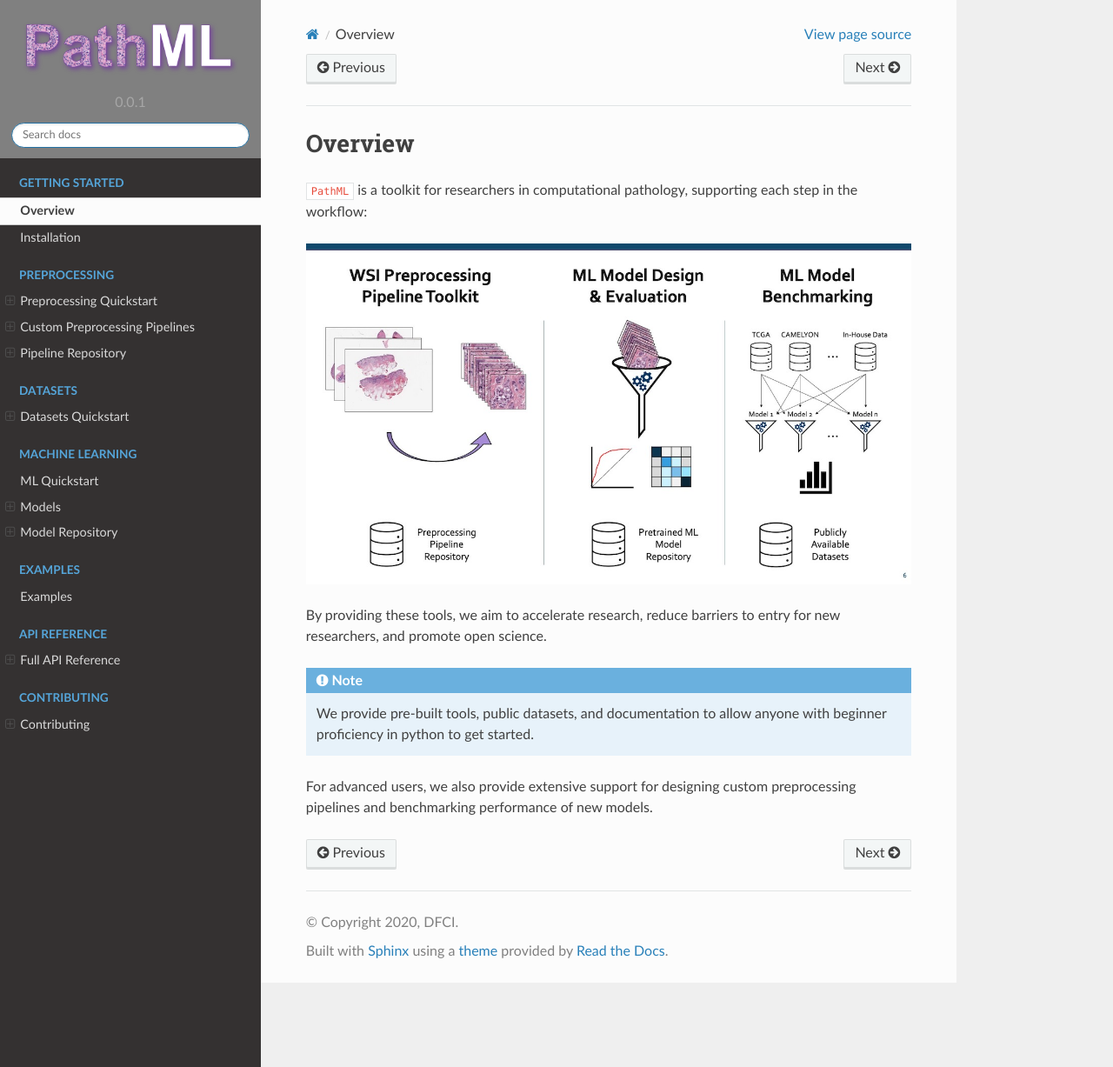
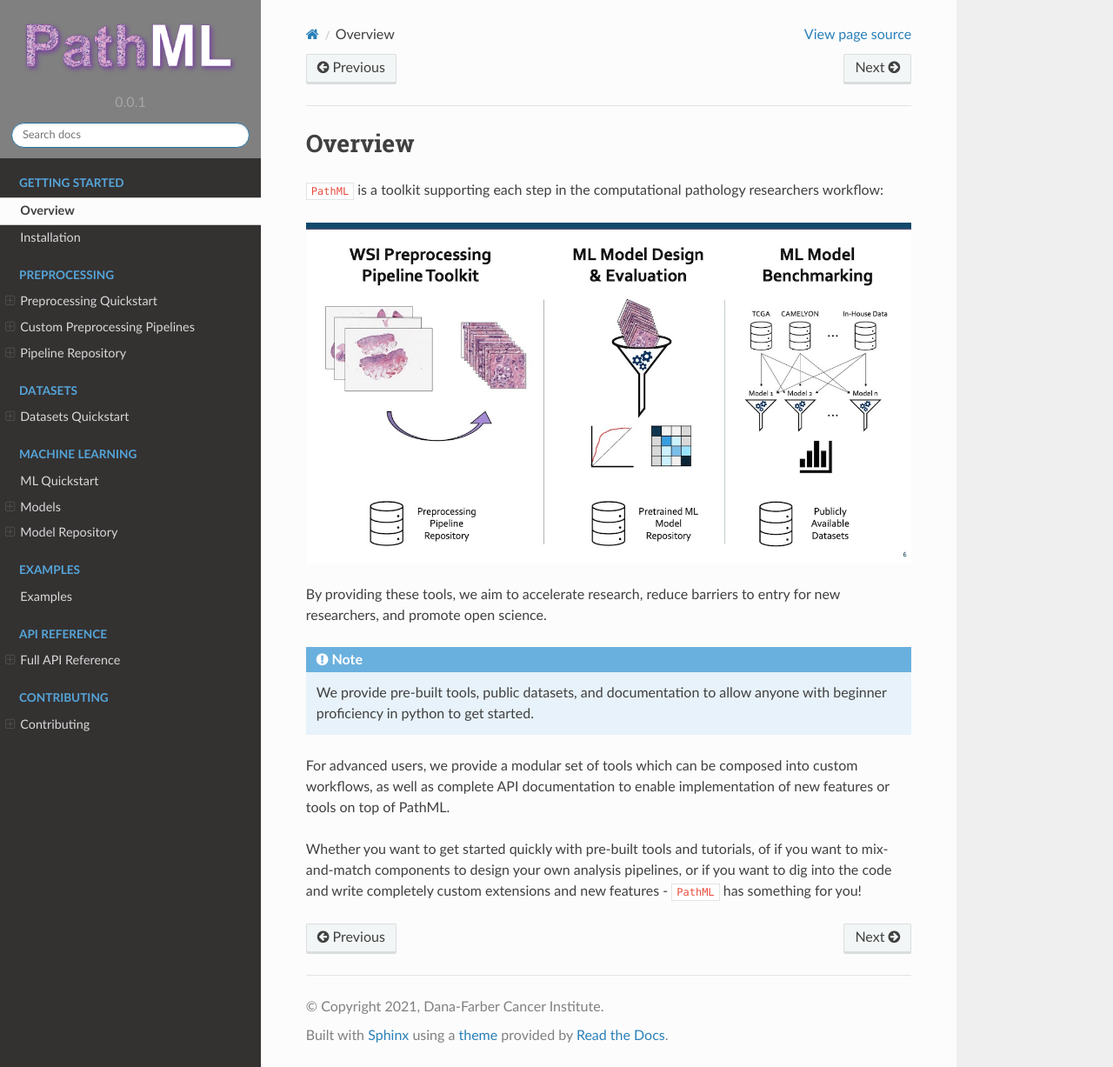
Before and after one commit to Dana-Farber-AIOS/pathml, a Sphinx documentation site: the page built from docs/source/overview.rst, in a window 1280 px wide and 1227 px high. Shown: the whole window at 87% size. Built offline with Sphinx 7.4.7 and the Read the Docs theme 2.0.0, drawn with Linux system fonts in a browser that asks for light colours; formulas are drawn with MathJax 3; pages that are not in the unit, such as notebooks, are missing from menus.

Commit message:
small round of updates to docs

```diff
--- a/docs/source/conf.py
+++ b/docs/source/conf.py
@@ -18,7 +18,7 @@
 # -- Project information -----------------------------------------------------
 
 project = 'PathML'
-copyright = '2020, DFCI'
+copyright = '2021, Dana-Farber Cancer Institute'
 author = 'Jacob Rosenthal'
 
 version = '0.0.1'
--- a/docs/source/installation.rst
+++ b/docs/source/installation.rst
@@ -1,6 +1,6 @@
 Installation
 ============
 
-For now, please refer to https://github.com/Dana-Farber/pathml/blob/master/README.md#installing
+For now, please refer to https://github.com/Dana-Farber-AIOS/pathml/blob/master/README.md#installing
 
-[update this with ``pip install pathml`` instructions once PathML is released publicly and published on PyPI]
+[this page will be updated with ``pip install pathml`` instructions once PathML is released publicly and published on PyPI]
--- a/docs/source/overview.rst
+++ b/docs/source/overview.rst
@@ -1,7 +1,7 @@
 Overview
 ========
 
-``PathML`` is a toolkit for researchers in computational pathology, supporting each step in the workflow:
+``PathML`` is a toolkit supporting each step in the computational pathology researchers workflow:
 
 .. image:: _static/images/schematic_design.jpg
 
@@ -11,5 +11,10 @@
     We provide pre-built tools, public datasets, and documentation to allow anyone with beginner proficiency in python to
     get started.
 
-For advanced users, we also provide extensive support for designing custom preprocessing pipelines and benchmarking
-performance of new models.
+For advanced users, we provide a modular set of tools which can be composed into custom workflows, as well as complete
+API documentation to enable implementation of new features or tools on top of PathML.
+
+Whether you want to get started quickly with pre-built tools and tutorials,
+of if you want to mix-and-match components to design your own analysis pipelines,
+or if you want to dig into the code and write completely custom extensions and new features -
+``PathML`` has something for you!
```
Also changed, not shown: docs/source/api_reference_full.rst (+18 -0 lines), docs/source/preprocessing.rst (+0 -10 lines), 4 other files.
